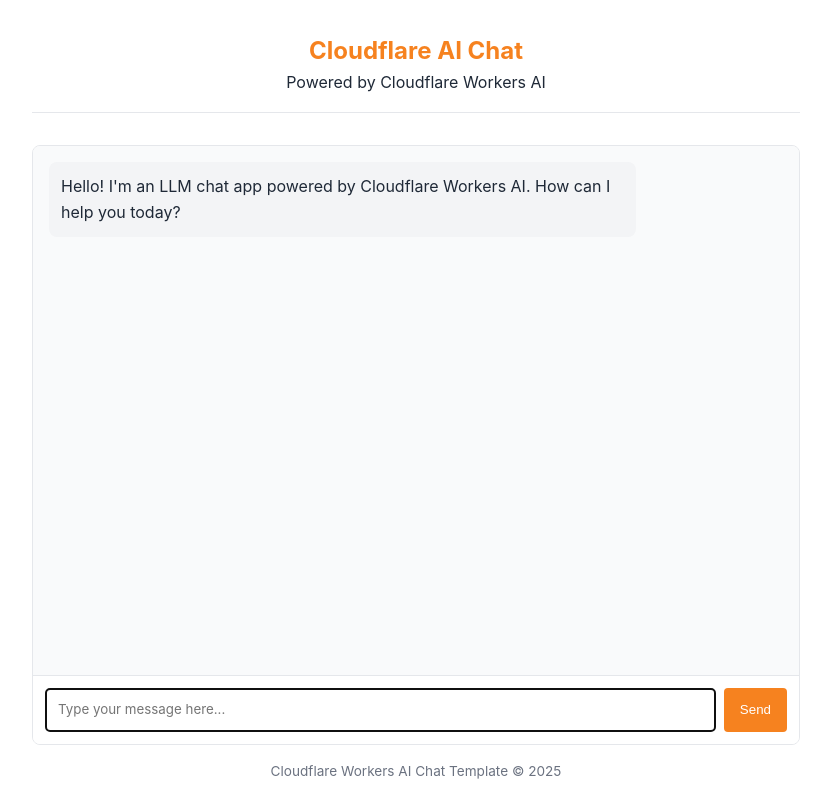
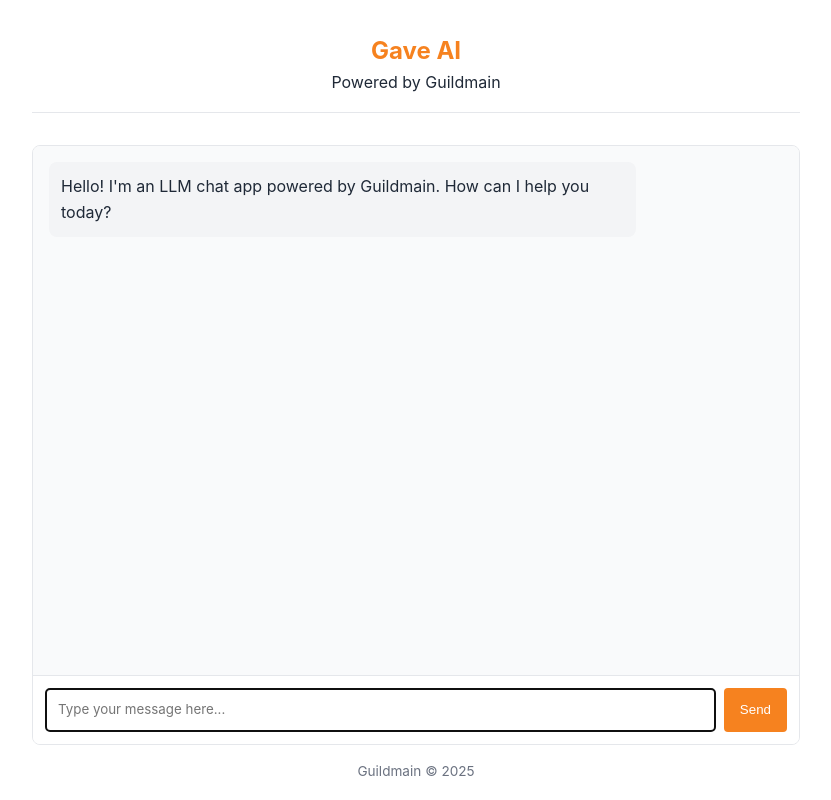
Before and after one commit to teachingownership-create/gave-ai, a website: page public/index.html in a window 1280 px wide. Shown: the whole page, without its empty margins (224-1055 px from the left). Drawn offline with Linux system fonts and the light colour scheme.

Commit message:
Update index.html

```diff
--- a/public/index.html
+++ b/public/index.html
@@ -138,15 +138,15 @@
   </head>
   <body>
     <header>
-      <h1>Cloudflare AI Chat</h1>
-      <p>Powered by Cloudflare Workers AI</p>
+      <h1>Gave AI</h1>
+      <p>Powered by Guildmain</p>
     </header>
 
     <div class="chat-container">
       <div id="chat-messages" class="chat-messages">
         <div class="message assistant-message">
           <p>
-            Hello! I'm an LLM chat app powered by Cloudflare Workers AI. How can
+            Hello! I'm an LLM chat app powered by Guildmain. How can
             I help you today?
           </p>
         </div>
@@ -168,7 +168,7 @@
     </div>
 
     <footer>
-      <p>Cloudflare Workers AI Chat Template &copy; 2025</p>
+      <p>Guildmain &copy; 2025</p>
     </footer>
 
     <!-- Chat app script -->
```
